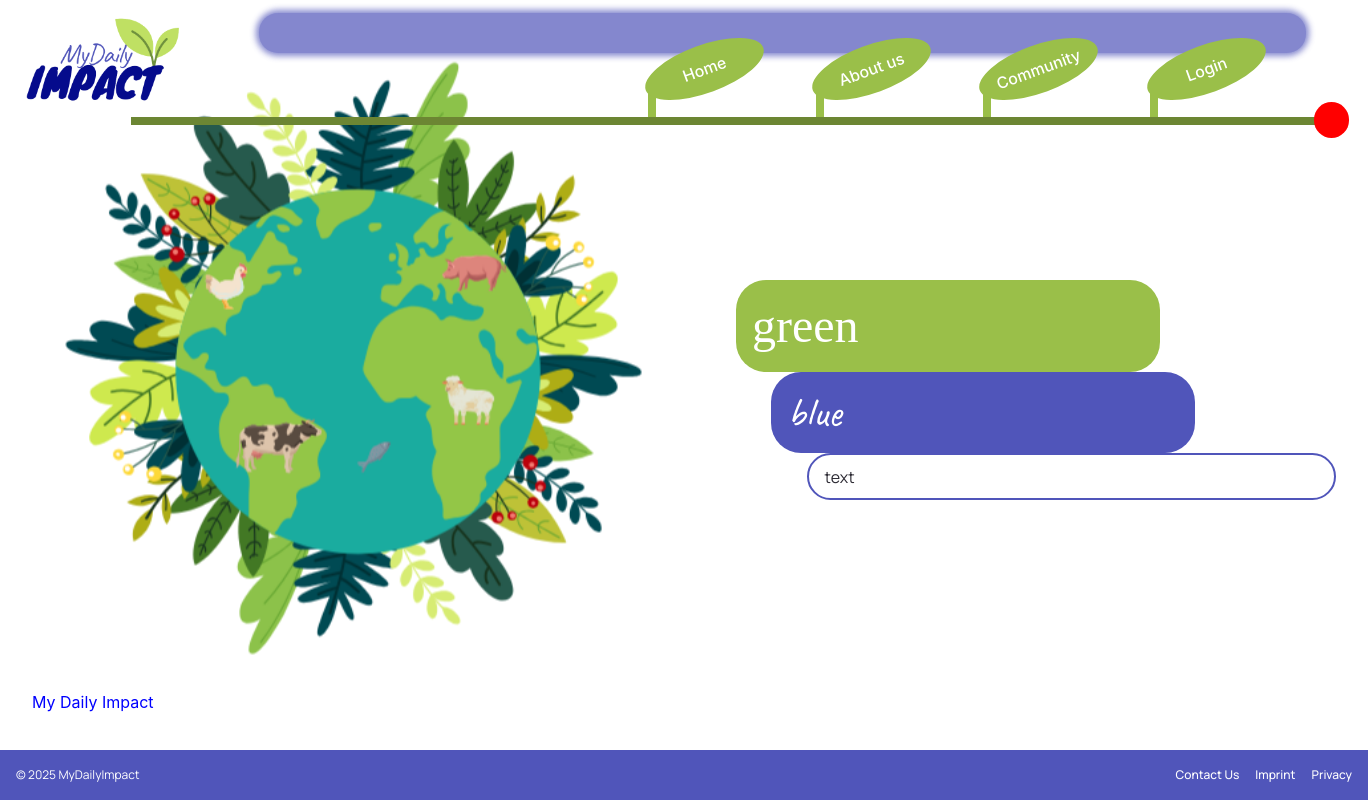
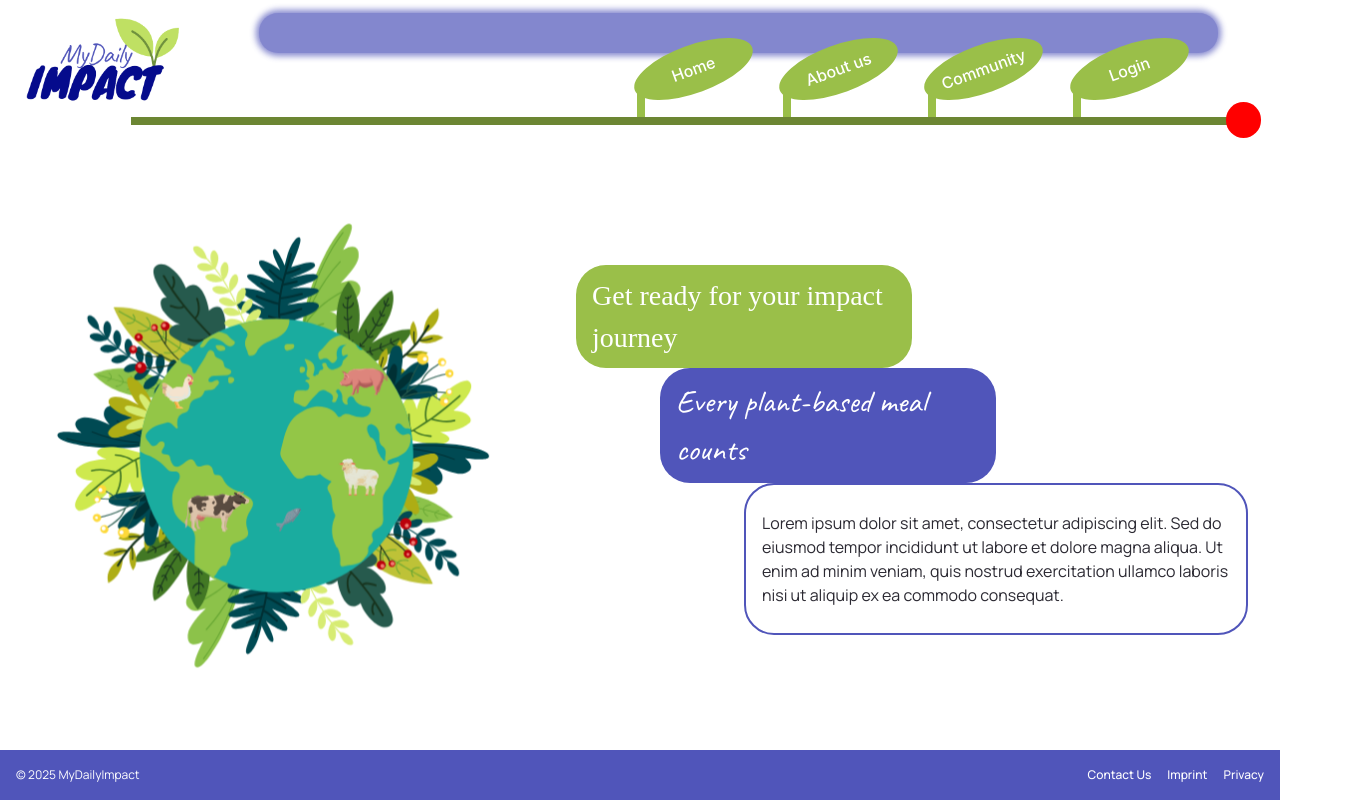
Before and after one commit to TechLabs-Remote-Bootcamp/WS24-MyDailyImpact, a React (Vite) app in the folder mdi-react/: page / in a window 1280 px wide. Shown: the whole page, 1368 px wide, since content can reach past the window. Built offline with nearby package versions, Linux system fonts and the light colour scheme; a web font is replaced by a local one.

Commit message:
fix: attempt to fix formatting of LR components

```diff
--- a/mdi-react/src/components/Content_LR.scss
+++ b/mdi-react/src/components/Content_LR.scss
@@ -4,14 +4,23 @@
   column-gap: 4rem;
   padding: 2rem 2rem 0;
   align-items: center;
-  justify-items: center;
+  justify-content: center;
   color: blue;
-}
+
+  .left.box {
+    flex: 1;
+  }
+
+  .right-box {
+    flex: 2;
+  }
+
 
 img {
-  width: 40rem;
+  max-width: 30rem;
 }
 
 .right-box {
   justify-items: center;
 }
+}
--- a/mdi-react/src/components/Header.scss
+++ b/mdi-react/src/components/Header.scss
@@ -15,6 +15,7 @@
 .outer-header-grid {
   display: grid;
   min-height: 0;
+  max-width: 100vw;
   padding: 0.8rem 1.2rem 0;
   grid-template-columns: auto 1fr auto;
   grid-template-areas:
@@ -42,12 +43,14 @@
   background-color: var(--primary-medium);
   opacity: 70%;
   box-shadow: 0 0 6px 3px var(--primary-medium);
+  max-width: 100%;
 }
 
 .plant-stem {
   grid-area: plant-stem;
   background-color: var(--secondary-medium);
   height: 0.5rem;
+  max-width: 100%;
 }
 
 .leaves {
@@ -57,6 +60,7 @@
   justify-content: space-around;
   border-color: purple;
   margin: 0 2.6rem 0 30rem;
+  max-width: 100%;
 
   .single {
     display: grid;
--- a/mdi-react/src/components/LC_bigImage.jsx
+++ b/mdi-react/src/components/LC_bigImage.jsx
@@ -7,7 +7,7 @@ function LC_bigImage({ overflowText, textClass }) {
         src={treeworld}
         alt="A painted earth with many different trees along its circumfence line"
       />
-      <p className={textClass}>{overflowText}</p>
+      {/* <p className={textClass}>{overflowText}</p> */}
     </div>
   );
 }
--- a/mdi-react/src/components/RC_home.jsx
+++ b/mdi-react/src/components/RC_home.jsx
@@ -1,11 +1,18 @@
 import "../styles/rc_general.scss";
 
-export default function RC_home() {
+export default function RC_Home() {
   return (
     <div className="content-container">
-      <div className="green-box">green</div>
-      <div className="blue-box">blue</div>
-      <div className="text-box">text</div>
+      <div className="green-box">Get ready for your impact journey</div>
+      <div className="blue-box">Every plant-based meal counts</div>
+      <div className="text-box">
+        <p>
+          Lorem ipsum dolor sit amet, consectetur adipiscing elit. Sed do
+          eiusmod tempor incididunt ut labore et dolore magna aliqua. Ut enim ad
+          minim veniam, quis nostrud exercitation ullamco laboris nisi ut
+          aliquip ex ea commodo consequat.
+        </p>
+      </div>
     </div>
   );
 }
--- a/mdi-react/src/styles/rc_general.scss
+++ b/mdi-react/src/styles/rc_general.scss
@@ -1,11 +1,21 @@
 @import "../styles/colors.scss";
 @import "../styles/fonts.scss";
 
+body,
+html {
+  margin: 0;
+  padding: 0;
+  // overflow-x: hidden;
+}
+
 .content-container {
   display: grid;
-  grid-template-columns: 1fr 1fr 10fr 1fr 4fr;
-  grid-template-rows: repeat(3);
-  width: 600px;
+  grid-template-columns: 1fr 1fr 2fr 1fr 3fr;
+  grid-template-rows: repeat(3, auto);
+  width: 100%;
+  height: 100%;
+  margin: 0 auto;
+  box-sizing: border-box;
   color: $white;
 
   div {
@@ -18,7 +28,7 @@
     grid-row: 1 / 2;
     background-color: $secondary;
     font-family: $font-family-title;
-    font-size: 3rem;
+    font-size: 1.75rem;
   }
 
   .blue-box {
@@ -26,7 +36,7 @@
     grid-row: 2 / 3;
     background-color: $primary-medium;
     font-family: $font-family-page-title;
-    font-size: 2.6rem;
+    font-size: 2rem;
   }
 
   .text-box {
```
